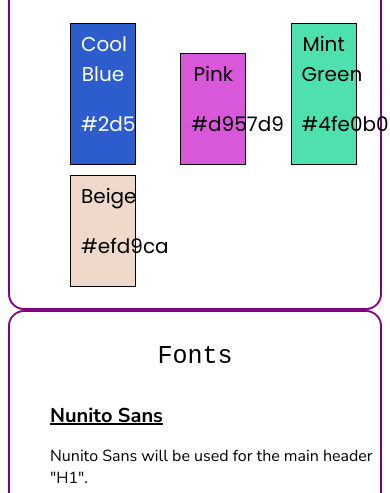
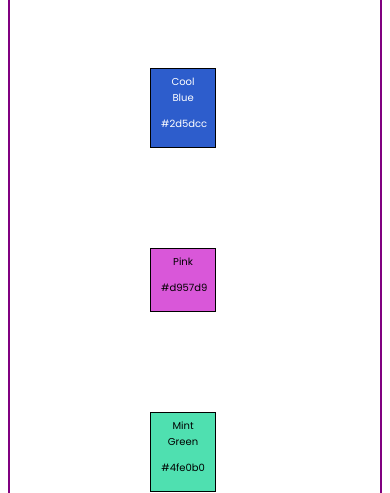
Before and after one commit to kessey24/kessey24, a plain HTML site: page index.html in a window 390 px wide. Shown: the part 377-870 px from the top of the page. Drawn offline with Linux system fonts and the light colour scheme; a web font is replaced by a local one.

Commit message:
Update styles.css

```diff
--- a/styles.css
+++ b/styles.css
@@ -136,3 +136,23 @@
 ul p {
   font-weight: normal;
 }
+
+@media only screen and (max-width: 400px){
+section.colors ul li {
+  font-size: 10px;
+  display: block;
+  border: 1px solid black;
+  margin: 50px 100px;
+  text-align: center;
+}
+}
+
+@media only screen and (max-width: 900px){
+section.colors ul li {
+  font-size: 10px;
+  display: inline-block;
+  border: 1px solid black;
+  margin: 50px 100px;
+  text-align: center;
+}
+}
```
